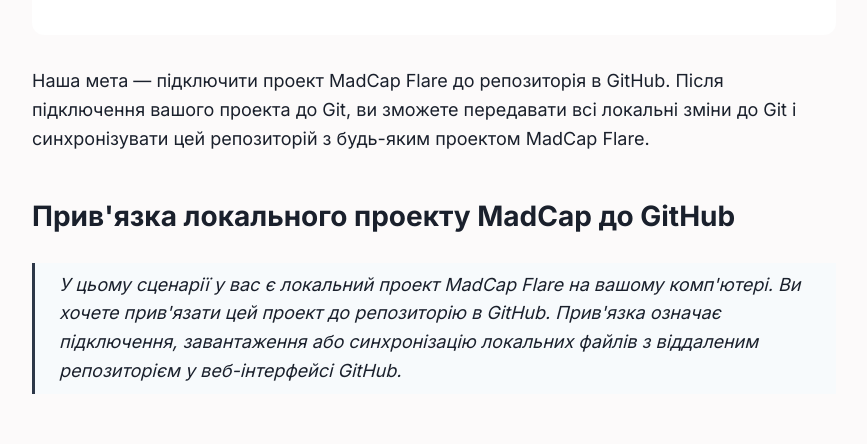
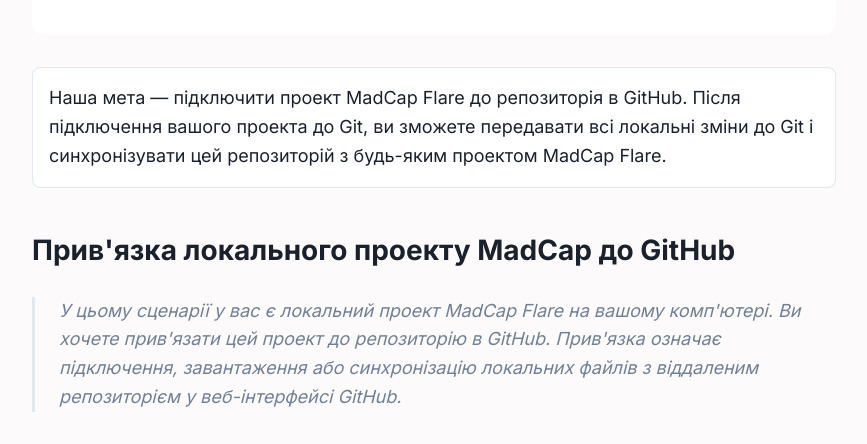
Before and after one commit to ivancheban/ua-writers-blog, a plain HTML site: page uk/posts/how-to-connect-madcap-flare-to-git.html in a window 1280 px wide. Shown: the part 864-1308 px from the top of the page, without its empty margins (206-1073 px from the left). Drawn offline with Linux system fonts and the light colour scheme.

Commit message:
updated the css

```diff
--- a/styles.css
+++ b/styles.css
@@ -105,11 +105,25 @@
 .post-body h3 { font-size: 1.4rem; margin-top: 2rem; margin-bottom: 1rem; }
 .post-body ol, .post-body ul { padding-left: 2rem; margin-bottom: 1.5rem; }
 .post-body li { margin-bottom: 0.75rem; }
-.post-body blockquote { border-left: 3px solid var(--accent-color); margin: 1.5rem 0; padding: 0.5rem 1.5rem; font-style: italic; background-color: #F7FAFC; }
+.post-body blockquote {
+    margin: 1.5rem 0;
+    padding-left: 1.5rem;
+    border-left: 3px solid var(--border-color);
+    font-style: italic;
+    color: var(--text-secondary);
+}
 .post-body kbd { background-color: #E2E8F0; padding: 2px 6px; border-radius: 4px; font-family: monospace; border: 1px solid #CBD5E0; }
 .post-body img { max-width: 100%; height: auto; border-radius: 8px; margin: 2rem 0; }
 .video-container { position: relative; padding-bottom: 56.25%; height: 0; overflow: hidden; max-width: 100%; margin: 2rem 0; border-radius: 8px; }
 .video-container iframe { position: absolute; top: 0; left: 0; width: 100%; height: 100%; }
+.note {
+    padding: 1rem;
+    margin: 2rem 0;
+    border-radius: 8px;
+    border: 1px solid #e2e8f0;
+    background-color: var(--bg-color);
+}
+.note p { margin: 0; }
 
 /* --- Other Pages --- */
 .about-section, .form-section {
@@ -152,11 +166,7 @@
     .header-right { display: none; }
     .mobile-menu-toggle { display: flex; }
     .lang-switcher { border-left: none; padding-left: 0; }
-    .header-right.active {
-        display: flex; position: absolute; top: 100%; left: 0; width: 100%;
-        background-color: var(--bg-color); box-shadow: 0 4px 6px rgba(0,0,0,0.1);
-        padding: 1rem 0; flex-direction: column;
-    }
+    .header-right.active { display: flex; position: absolute; top: 100%; left: 0; width: 100%; background-color: var(--bg-color); box-shadow: 0 4px 6px rgba(0,0,0,0.1); padding: 1rem 0; flex-direction: column; }
     .header-right.active .navigation { flex-direction: column; width: 100%; gap: 0; }
     .header-right.active .navigation a { width: 100%; text-align: center; padding: 1rem; }
     .header-right.active .navigation a.button { background-color: transparent; color: var(--text-secondary); font-weight: 500; }
@@ -173,12 +183,12 @@
     }
     /* THE FIX: No filter is applied to the logo */
     .logo img {
-        /* This is intentionally blank */
+        /* Intentionally blank */
     }
     .mobile-menu-toggle span { background-color: var(--text-primary); }
     .navigation .button { background-color: var(--accent-color); color: #1A202C; }
     .tag, .lang-switcher a.active { background-color: var(--content-bg); }
-    .post-body blockquote { background-color: #1A202C; }
+    .post-body blockquote, .note { background-color: #1A202C; border-color: #4A5568; }
     form .button { background-color: var(--accent-color); color: #1A202C; }
     form .button:hover { background-color: #CBD5E0; }
     #go-up-button { background-color: var(--content-bg); color: var(--text-primary); }
```
